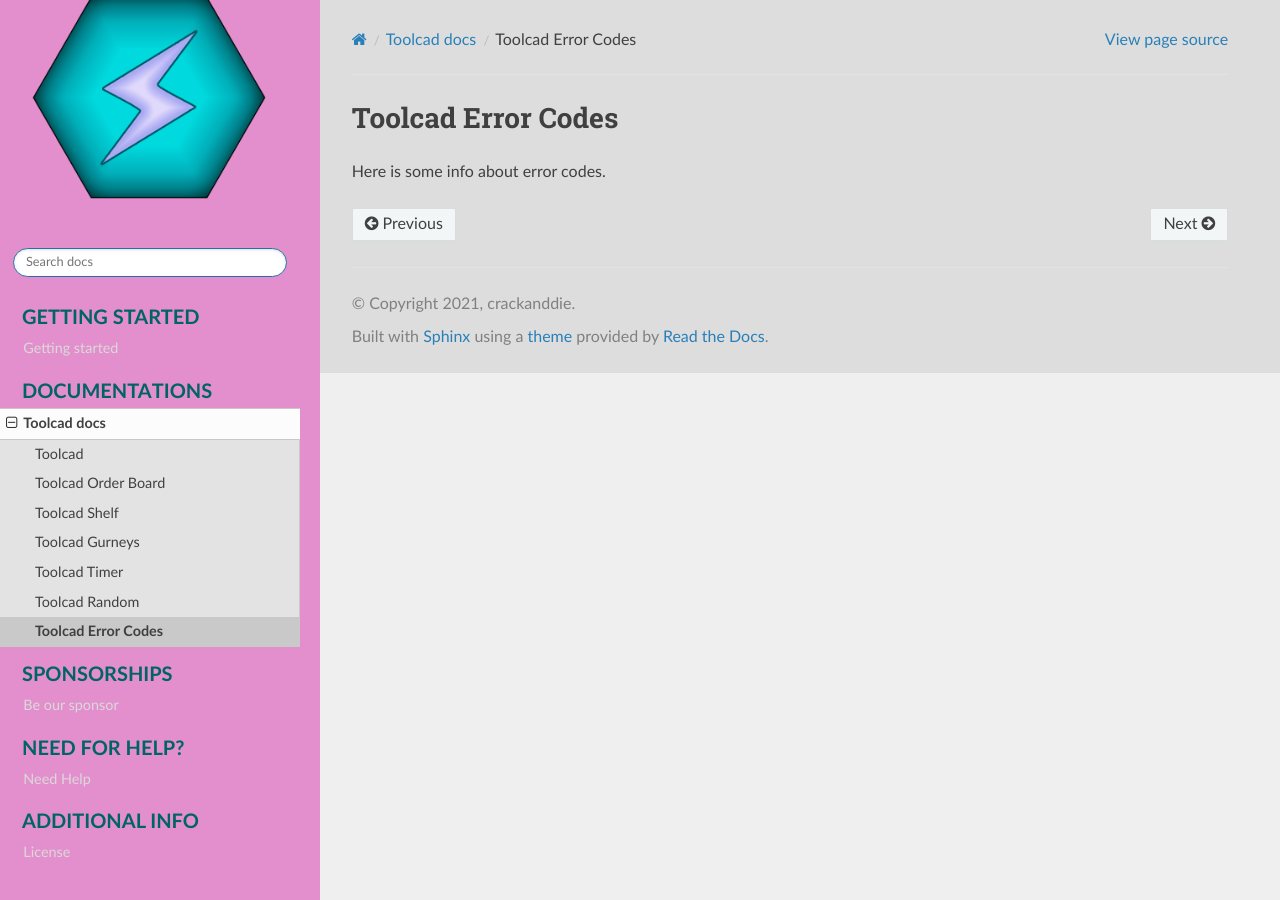
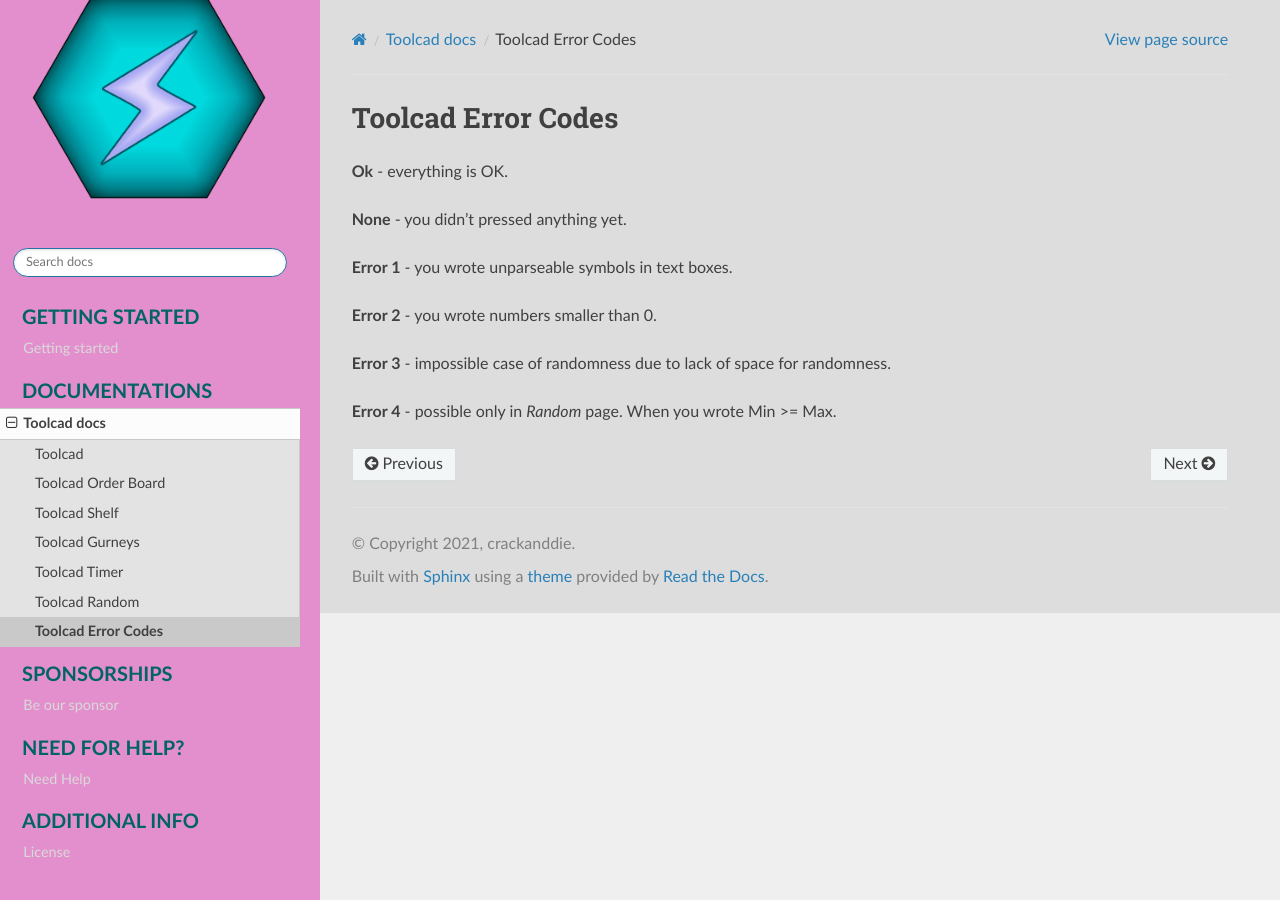
Before and after one commit to CADindustries/studicad-docs, a Sphinx documentation site: the page built from docs/source/docs/all_docs/Toolcad_docs/Toolcad_errors/index.rst, in a window 1280 px wide. Built offline with Sphinx 7.4.7 and the Read the Docs theme 2.0.0, drawn with Linux system fonts in a browser that asks for light colours.

Commit message:
error codes page

```diff
--- a/docs/source/docs/all_docs/Toolcad_docs/Toolcad_errors/index.rst
+++ b/docs/source/docs/all_docs/Toolcad_docs/Toolcad_errors/index.rst
@@ -1,4 +1,14 @@
 Toolcad Error Codes
 ======================================
 
-Here is some info about error codes.
+**Ok** - everything is OK.
+
+**None** - you didn't pressed anything yet.
+
+**Error 1** - you wrote unparseable symbols in text boxes.
+
+**Error 2** - you wrote numbers smaller than 0.
+
+**Error 3** - impossible case of randomness due to lack of space for randomness.
+
+**Error 4** - possible only in *Random* page. When you wrote Min >= Max.
--- a/docs/source/docs/all_docs/Toolcad_docs/Toolcad_timer/index.rst
+++ b/docs/source/docs/all_docs/Toolcad_docs/Toolcad_timer/index.rst
@@ -13,7 +13,7 @@
    :align: center
    :width: 400
 
-On the right side you can manage timer settings. *Start* buttons will start timer. *Stop* - will stop. *Resume* - will resume if it is paused. *Pause* - will pause.
+On the right side you can manage timer settings. *Start* buttons will start timer. *Reset* - will reset. *Resume* - will resume if it is paused. *Pause* - will pause.
 
 .. image:: imgs/timer_3.PNG
    :align: center
```
